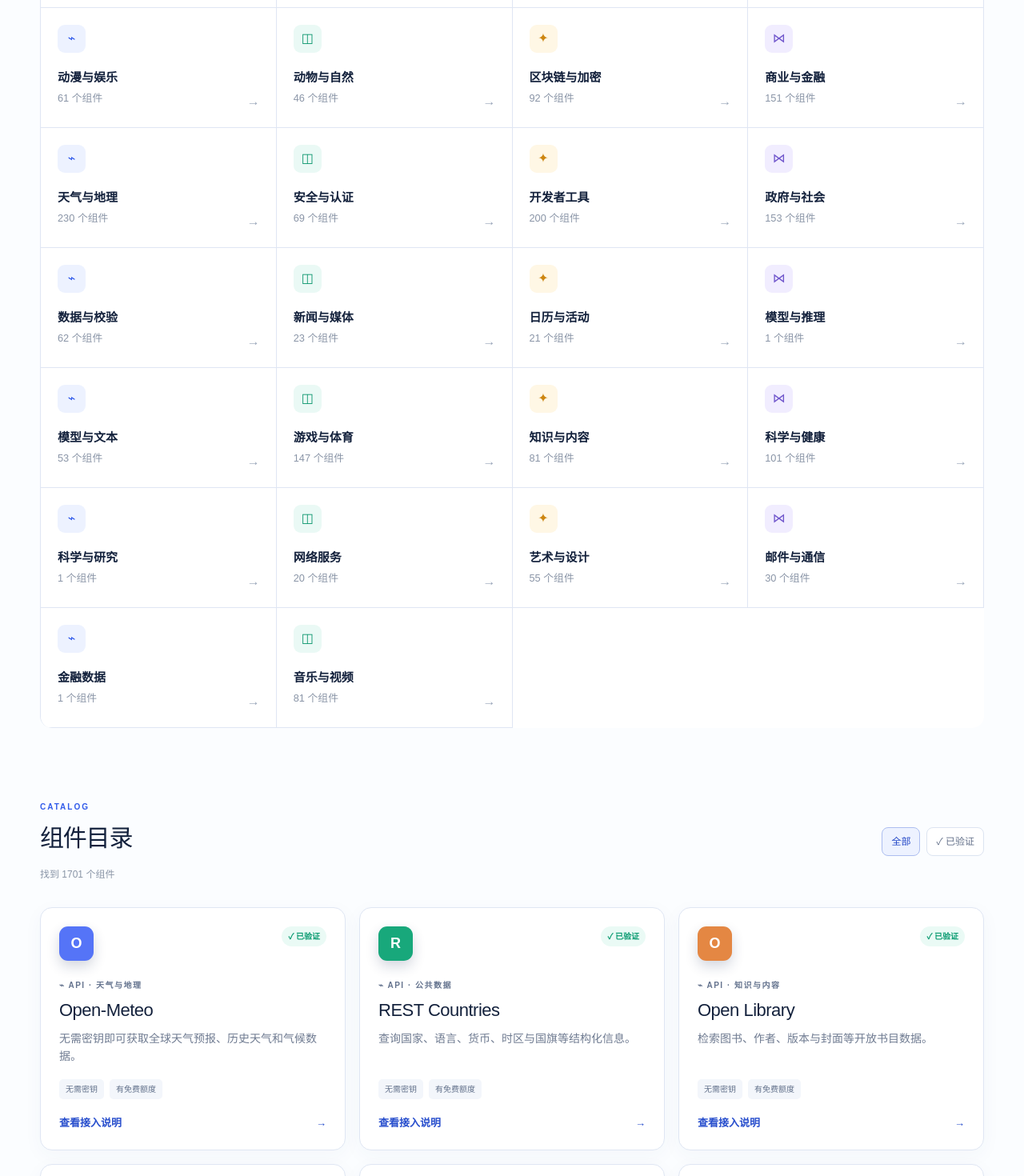
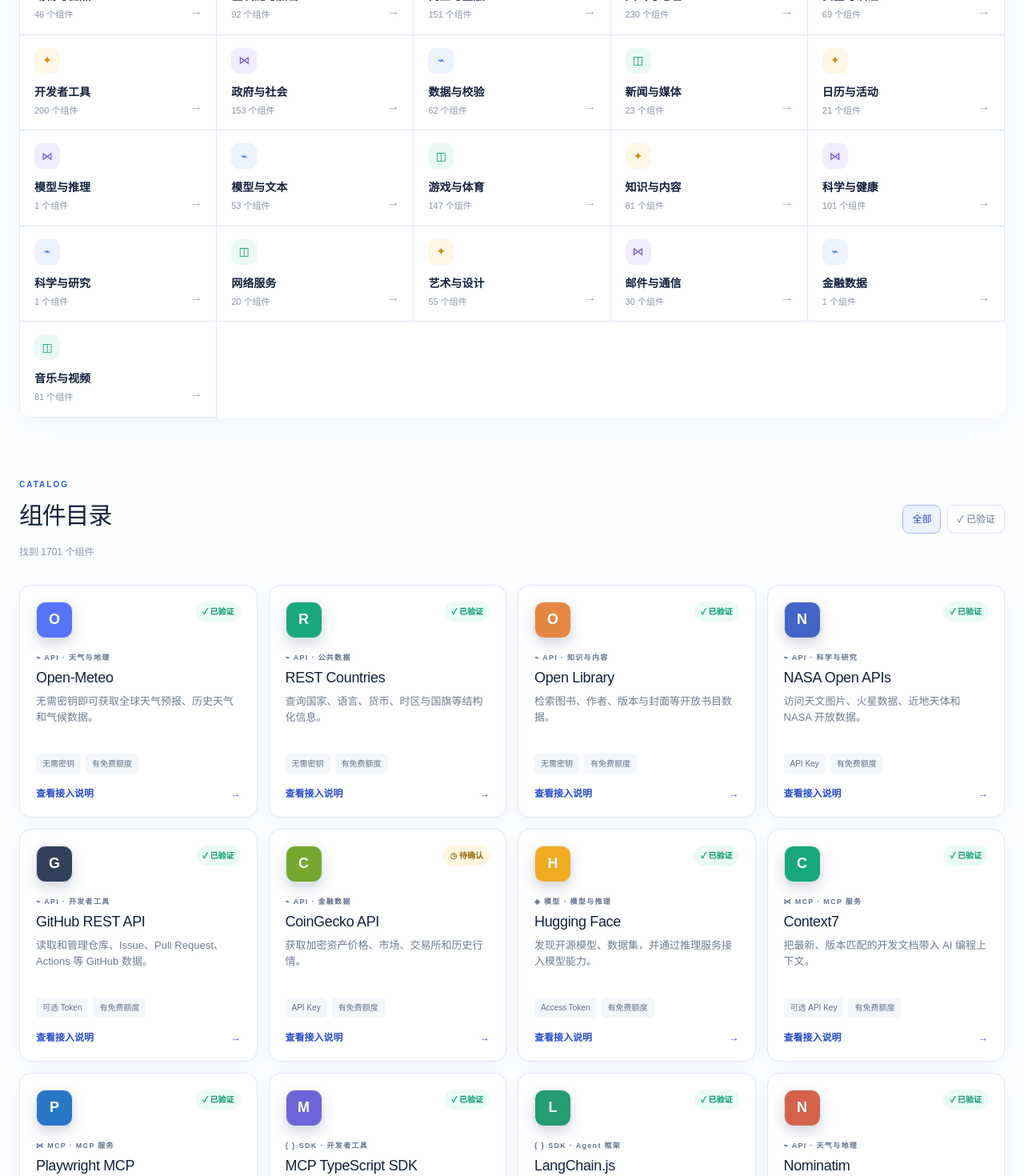
Before and after one commit to Hans010101/ai-baibaoxiang, a Next.js app: page / in a window 1280 px wide. Shown: the part 1060-2530 px from the top of the page at 80% size. Built offline with nearby package versions, Linux system fonts and the light colour scheme; no server answers.

Commit message:
feat: tighten catalog layout and add official logos

```diff
--- a/app/globals.css
+++ b/app/globals.css
@@ -6,14 +6,14 @@ html { scroll-behavior:smooth; }
 body { margin:0; color:var(--ink); background:#fbfdff; font-family:Arial,"PingFang SC","Microsoft YaHei",sans-serif; }
 a { color:inherit; text-decoration:none; }
 button,input { font:inherit; }
-.site-header { height:72px; display:flex; align-items:center; gap:42px; padding:0 max(24px,calc((100vw - 1180px)/2)); border-bottom:1px solid #e7ecf5; background:rgba(255,255,255,.9); backdrop-filter:blur(18px); position:sticky; top:0; z-index:20; }
+.site-header { height:72px; display:flex; align-items:center; gap:42px; padding:0 max(24px,calc((100vw - 1240px)/2)); border-bottom:1px solid #e7ecf5; background:rgba(255,255,255,.9); backdrop-filter:blur(18px); position:sticky; top:0; z-index:20; }
 .brand { display:flex; align-items:center; gap:11px; font-size:19px; font-weight:800; letter-spacing:-.5px; }
 .brand-mark { width:32px; height:32px; display:grid; grid-template-columns:1fr 1fr; gap:3px; padding:5px; border-radius:9px; background:var(--blue); box-shadow:0 7px 18px #315bea35; transform:rotate(6deg); }
 .brand-mark i { display:block; background:white; border-radius:2px; }
 nav { display:flex; gap:30px; color:#536079; font-size:14px; }
 nav a:hover { color:var(--blue); }
 .submit-link { margin-left:auto; padding:10px 15px; border:1px solid #d9e1f0; border-radius:9px; font-size:13px; font-weight:700; background:white; }
-.hero { min-height:565px; display:flex; flex-direction:column; align-items:center; text-align:center; justify-content:center; position:relative; overflow:hidden; padding:70px 24px 55px; background:radial-gradient(circle at 50% 10%,#dce9ff 0,rgba(243,248,255,.7) 27%,rgba(251,253,255,.1) 62%); }
+.hero { min-height:520px; display:flex; flex-direction:column; align-items:center; text-align:center; justify-content:center; position:relative; overflow:hidden; padding:62px 24px 48px; background:radial-gradient(circle at 50% 10%,#dce9ff 0,rgba(243,248,255,.7) 27%,rgba(251,253,255,.1) 62%); }
 .hero-grid { position:absolute; inset:0; opacity:.43; background-image:linear-gradient(#cfdcf0 1px,transparent 1px),linear-gradient(90deg,#cfdcf0 1px,transparent 1px); background-size:46px 46px; mask-image:linear-gradient(to bottom,black,transparent 83%); }
 .hero::before,.hero::after { content:""; position:absolute; border-radius:999px; filter:blur(2px); }
 .hero::before { width:180px;height:180px;background:#b9d7ff55;left:7%;top:16%; }
@@ -35,45 +35,47 @@ h1 em { color:var(--blue); font-style:normal; }
 .quick-filters { margin-top:17px; display:flex; align-items:center; gap:8px; flex-wrap:wrap; justify-content:center; color:#7a879d; font-size:12px; }
 .quick-filters button { border:1px solid #dce4f1; background:#ffffffbc; color:#526077; border-radius:999px; padding:6px 10px; cursor:pointer; }
 .quick-filters button.active { color:#2649c3; border-color:#a8bdf4; background:#eaf0ff; }
-.stats { width:min(1180px,calc(100% - 48px)); margin:-1px auto 0; display:grid; grid-template-columns:repeat(4,1fr); border:1px solid var(--line); border-radius:14px; background:white; box-shadow:0 12px 38px #415d8a0d; }
+.stats { width:min(1240px,calc(100% - 48px)); margin:-1px auto 0; display:grid; grid-template-columns:repeat(4,1fr); border:1px solid var(--line); border-radius:14px; background:white; box-shadow:0 12px 38px #415d8a0d; }
 .stats div { display:flex; flex-direction:column; align-items:center; padding:24px; border-right:1px solid var(--line); }
 .stats div:last-child { border:0; }
 .stats strong { font-size:23px; letter-spacing:-1px; }
 .stats span { margin-top:6px; color:#7d899d; font-size:12px; }
-.section { width:min(1180px,calc(100% - 48px)); margin:74px auto 100px; }
+.section { width:min(1240px,calc(100% - 48px)); margin:60px auto 78px; }
 .section-head { display:flex; justify-content:space-between; align-items:end; margin-bottom:25px; }
 .section-kicker { color:var(--blue); font-size:10px; letter-spacing:2px; font-weight:800; }
 .section h2 { margin:6px 0 0; font-size:30px; letter-spacing:-1.2px; }
 .section-head > a { color:#5c6b83; font-size:13px; }
 .section-head > p { margin:0; color:#7a879a; font-size:13px; }
-.category-section { margin-bottom:85px; }
-.category-grid { display:grid; grid-template-columns:repeat(4,1fr); border-left:1px solid var(--line); border-top:1px solid var(--line); border-radius:15px; overflow:hidden; background:white; }
-.category-grid button { min-height:150px; position:relative; display:flex; flex-direction:column; align-items:flex-start; border:0; border-right:1px solid var(--line); border-bottom:1px solid var(--line); padding:21px; background:white; color:var(--ink); text-align:left; cursor:pointer; transition:.18s ease; }
-.category-grid button:hover { z-index:1; background:#f7faff; box-shadow:inset 0 0 0 1px #b9cafa; }
-.category-symbol { width:35px;height:35px;display:grid;place-items:center;border-radius:9px;background:#edf2ff;color:#315bea;font-size:16px; }
+.category-section { margin-bottom:70px; }
+.category-grid { display:grid; grid-template-columns:repeat(5,1fr); border-left:1px solid var(--line); border-top:1px solid var(--line); border-radius:15px; overflow:hidden; background:white; box-shadow:0 12px 35px #33527b0a; }
+.category-grid button { min-height:116px; position:relative; display:flex; flex-direction:column; align-items:flex-start; border:0; border-right:1px solid var(--line); border-bottom:1px solid var(--line); padding:16px 18px; background:white; color:var(--ink); text-align:left; cursor:pointer; transition:.18s ease; }
+.category-grid button:hover { z-index:1; background:#f5f8ff; box-shadow:inset 0 0 0 1px #b9cafa; }
+.category-symbol { width:32px;height:32px;display:grid;place-items:center;border-radius:9px;background:#edf2ff;color:#315bea;font-size:14px; }
 .symbol-1{background:#eaf9f5;color:#0b966d}.symbol-2{background:#fff7e5;color:#cd8611}.symbol-3{background:#f1edff;color:#7056cc}
-.category-grid strong { margin-top:20px; font-size:15px; }
-.category-grid small { margin-top:5px; color:#8a95a7; }
-.category-grid b { position:absolute; right:20px; bottom:20px; color:#9aa7ba; font-weight:400; }
+.category-grid strong { margin-top:13px; padding-right:26px; font-size:14px; }
+.category-grid small { margin-top:4px; color:#8a95a7; font-size:11px; }
+.category-grid b { position:absolute; right:17px; bottom:17px; color:#9aa7ba; font-weight:400; }
 .catalog-section { scroll-margin-top:90px; }
 .catalog-controls { display:flex; gap:8px; }
 .catalog-controls button,.result-line button { border:1px solid #dce4f1; border-radius:8px; background:white; color:#64718a; padding:8px 11px; cursor:pointer; font-size:12px; }
 .catalog-controls button.active { color:#2448c7; border-color:#adbef0; background:#edf2ff; }
 .result-line { min-height:37px; display:flex; align-items:start; justify-content:space-between; margin:-11px 0 13px; color:#8a95a6; font-size:12px; }
 .result-line button { padding:5px 8px; }
-.tool-grid { display:grid; grid-template-columns:repeat(3,1fr); gap:17px; }
-.tool-card { min-height:300px; display:flex; flex-direction:column; padding:23px; border:1px solid var(--line); border-radius:15px; background:white; box-shadow:0 6px 25px #33527b0a; transition:.2s ease; }
+.tool-grid { display:grid; grid-template-columns:repeat(4,minmax(0,1fr)); gap:14px; }
+.tool-card { min-height:278px; display:flex; flex-direction:column; padding:20px; border:1px solid var(--line); border-radius:15px; background:white; box-shadow:0 6px 25px #33527b0a; transition:.2s ease; }
 .tool-card:hover { transform:translateY(-3px); border-color:#b7c9ee; box-shadow:0 17px 40px #33527b12; }
 .tool-top { display:flex; justify-content:space-between; align-items:start; }
-.tool-icon { width:43px;height:43px;border-radius:11px;color:white;display:grid;place-items:center;font-size:18px;font-weight:800;box-shadow:0 7px 16px #1a2a5430; }
+.tool-logo { position:relative; overflow:hidden; color:white; display:grid; place-items:center; font-weight:800; box-shadow:0 7px 16px #1a2a5430; }
+.tool-logo img { position:absolute; inset:0; width:100%; height:100%; object-fit:contain; padding:7px; background:white; }
+.tool-icon { width:46px;height:46px;border:1px solid #e1e7f1;border-radius:12px;font-size:18px; }
 .verified { color:var(--green); background:#eafaf5; border-radius:999px; padding:5px 8px; font-size:10px; font-weight:800; }
 .pending { color:#9a6a10; background:#fff6df; border-radius:999px; padding:5px 8px; font-size:10px; font-weight:800; }
-.type { margin-top:23px; color:#64738e; font-size:10px; letter-spacing:1.5px; font-weight:800; }
-.tool-card h3 { margin:7px 0 8px; font-size:22px; letter-spacing:-.5px; }
-.tool-card p { margin:0; min-height:44px; color:#6f7b91; font-size:14px; line-height:1.6; }
-.tags { display:flex; gap:7px; margin-top:18px; }
+.type { margin-top:18px; color:#64738e; font-size:9px; letter-spacing:1.3px; font-weight:800; }
+.tool-card h3 { margin:7px 0 8px; font-size:18px; line-height:1.25; letter-spacing:-.35px; }
+.tool-card p { display:-webkit-box; overflow:hidden; min-height:61px; margin:0; color:#6f7b91; font-size:13px; line-height:1.55; -webkit-box-orient:vertical; -webkit-line-clamp:3; }
+.tags { display:flex; flex-wrap:wrap; gap:6px; margin-top:14px; }
 .tags span { padding:5px 8px; background:#f3f6fb; color:#61708a; border-radius:5px; font-size:10px; }
-.tool-card > a { margin-top:auto; padding-top:20px; color:#294fcd; font-size:13px; font-weight:700; }
+.tool-card > a { margin-top:auto; padding-top:16px; color:#294fcd; font-size:12px; font-weight:700; }
 .tool-card > a b { float:right; }
 .load-more { display:block;margin:28px auto 0;padding:12px 22px;border:1px solid #b9c9ee;border-radius:10px;background:white;color:#294fcd;font-size:13px;font-weight:700;cursor:pointer;box-shadow:0 8px 24px #315bea0d; }
 .load-more:hover { background:#f2f6ff; }
@@ -82,7 +84,7 @@ h1 em { color:var(--blue); font-style:normal; }
 .empty-state h3 { margin:14px 0 6px; }
 .empty-state p { margin:0 0 18px; color:#7d899c; }
 .empty-state button { border:0; border-radius:8px; padding:10px 15px; color:white; background:var(--blue); cursor:pointer; }
-.standards { width:min(1180px,calc(100% - 48px)); margin:30px auto 100px; padding:52px; display:grid; grid-template-columns:1fr 1fr; gap:90px; border:1px solid #cad9f2; border-radius:18px; background:linear-gradient(135deg,#f2f7ff,#f9fffd); }
+.standards { width:min(1240px,calc(100% - 48px)); margin:30px auto 85px; padding:52px; display:grid; grid-template-columns:1fr 1fr; gap:90px; border:1px solid #cad9f2; border-radius:18px; background:linear-gradient(135deg,#f2f7ff,#f9fffd); }
 .standards h2 { max-width:440px; margin:9px 0 16px; font-size:32px; line-height:1.2; letter-spacing:-1.2px; }
 .standards p { max-width:510px; margin:0; color:#66748c; line-height:1.8; font-size:14px; }
 .standards ol { list-style:none; margin:0; padding:0; }
@@ -92,7 +94,7 @@ h1 em { color:var(--blue); font-style:normal; }
 .standards li span { display:flex; flex-direction:column; gap:5px; }
 .standards li strong { font-size:14px; }
 .standards li small { color:#7a879a; line-height:1.5; }
-.site-footer { min-height:190px; display:flex; align-items:center; justify-content:space-between; padding:48px max(24px,calc((100vw - 1180px)/2)); border-top:1px solid var(--line); background:white; }
+.site-footer { min-height:190px; display:flex; align-items:center; justify-content:space-between; padding:48px max(24px,calc((100vw - 1240px)/2)); border-top:1px solid var(--line); background:white; }
 .site-footer .brand { width:max-content; }
 .site-footer p { margin:14px 0 0; color:#7b879a; font-size:13px; }
 .footer-note { display:flex; align-items:end; flex-direction:column; gap:10px; color:#7e899a; font-size:12px; }
@@ -104,7 +106,8 @@ h1 em { color:var(--blue); font-style:normal; }
 .breadcrumbs b { color:#536079; }
 .detail-hero { min-height:225px; display:flex; align-items:center; gap:25px; padding:36px 40px; border:1px solid #d5e0f0; border-radius:18px; background:linear-gradient(135deg,#f3f7ff,#fbfffd); position:relative; overflow:hidden; }
 .detail-hero::after { content:""; position:absolute; right:-70px;top:-90px;width:260px;height:260px;border:1px solid #c5d8f5;border-radius:50%;box-shadow:0 0 0 45px #dce9fa45,0 0 0 90px #dce9fa25; }
-.detail-icon { width:72px;height:72px;display:grid;place-items:center;flex:0 0 auto;border-radius:17px;color:white;font-size:28px;font-weight:800;box-shadow:0 13px 24px #334c7d2b; }
+.detail-icon { width:72px;height:72px;flex:0 0 auto;border:1px solid #e1e7f1;border-radius:17px;font-size:28px;box-shadow:0 13px 24px #334c7d2b; }
+.detail-icon img { padding:13px; }
 .detail-heading { flex:1; position:relative; z-index:1; }
 .detail-meta { display:flex; align-items:center; gap:7px; }
 .detail-meta > span:not(.verified):not(.pending) { padding:5px 8px;border:1px solid #d5deed;border-radius:5px;background:#fff;color:#66738b;font-size:10px;font-weight:700; }
@@ -131,7 +134,8 @@ h1 em { color:var(--blue); font-style:normal; }
 .source-list a b { color:#3151b7; }
 .alternative-list { display:grid;gap:9px; }
 .alternative-list a { display:flex;align-items:center;gap:13px;padding:13px;border:1px solid var(--line);border-radius:10px;background:white; }
-.mini-icon { width:36px;height:36px;display:grid;place-items:center;border-radius:9px;color:white;font-weight:800; }
+.mini-icon { width:36px;height:36px;flex:0 0 auto;border:1px solid #e1e7f1;border-radius:9px; }
+.mini-icon img { padding:5px; }
 .alternative-list a > span:nth-child(2){display:flex;flex:1;flex-direction:column;gap:3px}.alternative-list small{color:#8290a4}.alternative-list em{color:#7c8aa0;font-style:normal}
 .fact-panel { position:sticky;top:100px;padding:22px;border:1px solid var(--line);border-radius:14px;background:white;box-shadow:0 14px 35px #3e587d0d; }
 .fact-panel h3 { margin:0 0 15px;font-size:16px; }
@@ -141,5 +145,6 @@ h1 em { color:var(--blue); font-style:normal; }
 .fact-tags { display:flex;flex-wrap:wrap;gap:6px;margin:17px 0; }.fact-tags span{padding:5px 7px;border-radius:5px;background:#f1f5fa;color:#68758a;font-size:10px}
 .fact-panel > a { display:block;padding:11px;border-radius:8px;background:#edf2ff;color:#294dca;text-align:center;font-size:11px;font-weight:800; }
 .fact-panel > p { margin:13px 0 0;color:#98a1b0;font-size:9px;line-height:1.5;text-align:center; }
-@media (max-width:900px) { .category-grid{grid-template-columns:repeat(2,1fr)}.standards{grid-template-columns:1fr;gap:25px}.detail-layout{grid-template-columns:1fr}.fact-panel{position:static;grid-row:1}.detail-hero{align-items:flex-start;flex-wrap:wrap}.primary-link{margin-left:97px}.orbit{inset:70px 2% auto}.tool-grid{grid-template-columns:repeat(2,1fr)} }
-@media (max-width:760px) { nav{display:none}.site-header{height:64px}.submit-link{font-size:0}.submit-link::after{content:"提交 ↗";font-size:12px}.hero{min-height:520px;padding-top:55px}.orbit{display:none}h1{font-size:46px;letter-spacing:-2.5px}.hero>p{font-size:15px}.search-box kbd{display:none}.search-box button{padding:0 17px}.stats{grid-template-columns:1fr 1fr}.stats div:nth-child(2){border-right:0}.stats div:nth-child(-n+2){border-bottom:1px solid var(--line)}.tool-grid{grid-template-columns:1fr}.section-head>a,.section-head>p{display:none}.category-grid{grid-template-columns:1fr 1fr}.category-grid button{min-height:135px;padding:16px}.tool-card{min-height:275px}.standards{padding:30px 24px}.site-footer{align-items:flex-start;gap:35px;flex-direction:column}.footer-note{align-items:flex-start}.detail-wrap{width:min(100% - 30px,1120px)}.detail-hero{padding:27px 22px}.detail-icon{width:55px;height:55px}.detail-heading{min-width:calc(100% - 80px)}.detail-heading h1{font-size:30px}.primary-link{margin:0}.detail-layout{gap:30px}.use-case-grid{grid-template-columns:1fr}.detail-content>section{padding-bottom:35px;margin-bottom:35px}}
+@media (max-width:1100px) { .category-grid{grid-template-columns:repeat(4,1fr)}.tool-grid{grid-template-columns:repeat(3,1fr)} }
+@media (max-width:900px) { .category-grid{grid-template-columns:repeat(3,1fr)}.standards{grid-template-columns:1fr;gap:25px}.detail-layout{grid-template-columns:1fr}.fact-panel{position:static;grid-row:1}.detail-hero{align-items:flex-start;flex-wrap:wrap}.primary-link{margin-left:97px}.orbit{inset:70px 2% auto}.tool-grid{grid-template-columns:repeat(2,1fr)} }
+@media (max-width:760px) { nav{display:none}.site-header{height:64px}.submit-link{font-size:0}.submit-link::after{content:"提交 ↗";font-size:12px}.hero{min-height:500px;padding-top:55px}.orbit{display:none}h1{font-size:46px;letter-spacing:-2.5px}.hero>p{font-size:15px}.search-box kbd{display:none}.search-box button{padding:0 17px}.stats{grid-template-columns:1fr 1fr}.stats div:nth-child(2){border-right:0}.stats div:nth-child(-n+2){border-bottom:1px solid var(--line)}.tool-grid{grid-template-columns:1fr}.section-head>a,.section-head>p{display:none}.category-grid{grid-template-columns:1fr 1fr}.category-grid button{min-height:112px;padding:15px}.tool-card{min-height:265px}.standards{padding:30px 24px}.site-footer{align-items:flex-start;gap:35px;flex-direction:column}.footer-note{align-items:flex-start}.detail-wrap{width:min(100% - 30px,1120px)}.detail-hero{padding:27px 22px}.detail-icon{width:55px;height:55px}.detail-heading{min-width:calc(100% - 80px)}.detail-heading h1{font-size:30px}.primary-link{margin:0}.detail-layout{gap:30px}.use-case-grid{grid-template-columns:1fr}.detail-content>section{padding-bottom:35px;margin-bottom:35px}}
--- a/app/page.tsx
+++ b/app/page.tsx
@@ -2,8 +2,8 @@ import { CatalogExplorer } from '@/components/catalog-explorer';
 import { catalog, categories } from '@/lib/catalog';
 
 export default function Home() {
-  const items = catalog.map(({ slug, name, initial, type, category, description, auth, free, status, accent, tags }) => (
-    { slug, name, initial, type, category, description, auth, free, status, accent, tags }
+  const items = catalog.map(({ slug, name, initial, type, category, description, auth, free, status, accent, tags, officialUrl }) => (
+    { slug, name, initial, type, category, description, auth, free, status, accent, tags, officialUrl }
   ));
   return <CatalogExplorer items={items} categories={categories} />;
 }
--- a/app/tool/[slug]/page.tsx
+++ b/app/tool/[slug]/page.tsx
@@ -2,6 +2,7 @@
 import type { Metadata } from 'next';
 import { notFound } from 'next/navigation';
 import { CopyButton } from '@/components/copy-button';
+import { ToolLogo } from '@/components/catalog-explorer';
 import { SiteFooter, SiteHeader } from '@/components/site-shell';
 import { catalog, getCatalogItem } from '@/lib/catalog';
 
@@ -29,7 +30,7 @@ export default async function ToolDetail({ params }: { params: Promise<{ slug: s
       <div className="detail-wrap">
         <div className="breadcrumbs"><a href="/">首页</a><span>›</span><a href="/#categories">{item.category}</a><span>›</span><b>{item.name}</b></div>
         <section className="detail-hero">
-          <span className="detail-icon" style={{ background: item.accent }}>{item.initial}</span>
+          <ToolLogo {...item} className="detail-icon" />
           <div className="detail-heading">
             <div className="detail-meta"><span>{item.type}</span><span>{item.category}</span><span className={item.status === '已验证' ? 'verified' : 'pending'}>{item.status === '已验证' ? '✓' : '◷'} {item.status}</span></div>
             <h1>{item.name}</h1>
@@ -44,7 +45,7 @@ export default async function ToolDetail({ params }: { params: Promise<{ slug: s
             <section><span className="section-kicker">QUICK START</span><h2>开始接入</h2><div className="code-block"><div><span>接入说明</span><CopyButton value={item.quickstart} /></div><pre><code>{item.quickstart}</code></pre></div><p className="code-note">生产环境请阅读官方文档，并妥善保管密钥。</p></section>
             <section><span className="section-kicker">USE CASES</span><h2>适合这些场景</h2><div className="use-case-grid">{item.useCases.map((useCase, index) => <div key={useCase}><b>0{index + 1}</b><span>{useCase}</span></div>)}</div></section>
             <section><span className="section-kicker">EVIDENCE</span><h2>官方资料与信息来源</h2><div className="source-list"><a href={item.docsUrl} target="_blank" rel="noreferrer"><span>官方文档</span><b>{new URL(item.docsUrl).hostname} ↗</b></a><a href={item.sourceUrl} target="_blank" rel="noreferrer"><span>收录来源</span><b>{new URL(item.sourceUrl).hostname} ↗</b></a></div></section>
-            {alternatives.length > 0 && <section><span className="section-kicker">ALTERNATIVES</span><h2>同类组件</h2><div className="alternative-list">{alternatives.map((alt) => <a href={`/tool/${alt.slug}`} key={alt.slug}><span className="mini-icon" style={{ background: alt.accent }}>{alt.initial}</span><span><b>{alt.name}</b><small>{alt.description}</small></span><em>→</em></a>)}</div></section>}
+            {alternatives.length > 0 && <section><span className="section-kicker">ALTERNATIVES</span><h2>同类组件</h2><div className="alternative-list">{alternatives.map((alt) => <a href={`/tool/${alt.slug}`} key={alt.slug}><ToolLogo {...alt} className="mini-icon" /><span><b>{alt.name}</b><small>{alt.description}</small></span><em>→</em></a>)}</div></section>}
           </article>
           <aside className="fact-panel">
             <h3>接入信息</h3>
--- a/components/catalog-explorer.tsx
+++ b/components/catalog-explorer.tsx
@@ -1,3 +1,4 @@
+/* eslint-disable @next/next/no-img-element */
 'use client';
 
 import { useEffect, useMemo, useRef, useState } from 'react';
@@ -6,7 +7,20 @@ import { SiteFooter, SiteHeader } from '@/components/site-shell';
 
 const typeIcons: Record<string, string> = { API: '⌁', MCP: '⋈', 模型: '◈', SDK: '{ }' };
 const PAGE_SIZE = 48;
-export type ExplorerItem = Pick<CatalogItem, 'slug' | 'name' | 'initial' | 'type' | 'category' | 'description' | 'auth' | 'free' | 'status' | 'accent' | 'tags'>;
+export type ExplorerItem = Pick<CatalogItem, 'slug' | 'name' | 'initial' | 'type' | 'category' | 'description' | 'auth' | 'free' | 'status' | 'accent' | 'tags' | 'officialUrl'>;
+
+export function ToolLogo({ name, initial, officialUrl, accent, className }: Pick<CatalogItem, 'name' | 'initial' | 'officialUrl' | 'accent'> & { className: string }) {
+  const [failed, setFailed] = useState(false);
+  let logoUrl = '';
+  try { logoUrl = `${new URL(officialUrl).origin}/favicon.ico`; } catch { /* invalid source falls back to the initial */ }
+
+  return (
+    <span className={`tool-logo ${className}`} style={{ background: accent }}>
+      <span aria-hidden="true">{initial}</span>
+      {!failed && logoUrl && <img src={logoUrl} alt={`${name} 官方标识`} loading="lazy" decoding="async" referrerPolicy="no-referrer" onError={() => setFailed(true)} />}
+    </span>
+  );
+}
 
 export function CatalogExplorer({ items, categories }: { items: ExplorerItem[]; categories: string[] }) {
   const [query, setQuery] = useState('');
@@ -103,7 +117,7 @@ export function CatalogExplorer({ items, categories }: { items: ExplorerItem[];
             {filtered.slice(0, visibleCount).map((tool) => (
               <article className="tool-card" key={tool.slug}>
                 <div className="tool-top">
-                  <span className="tool-icon" style={{ background: tool.accent }}>{tool.initial}</span>
+                  <ToolLogo {...tool} className="tool-icon" />
                   <span className={tool.status === '已验证' ? 'verified' : 'pending'}>{tool.status === '已验证' ? '✓' : '◷'} {tool.status}</span>
                 </div>
                 <span className="type">{typeIcons[tool.type] || '◫'} {tool.type} · {tool.category}</span>
```
